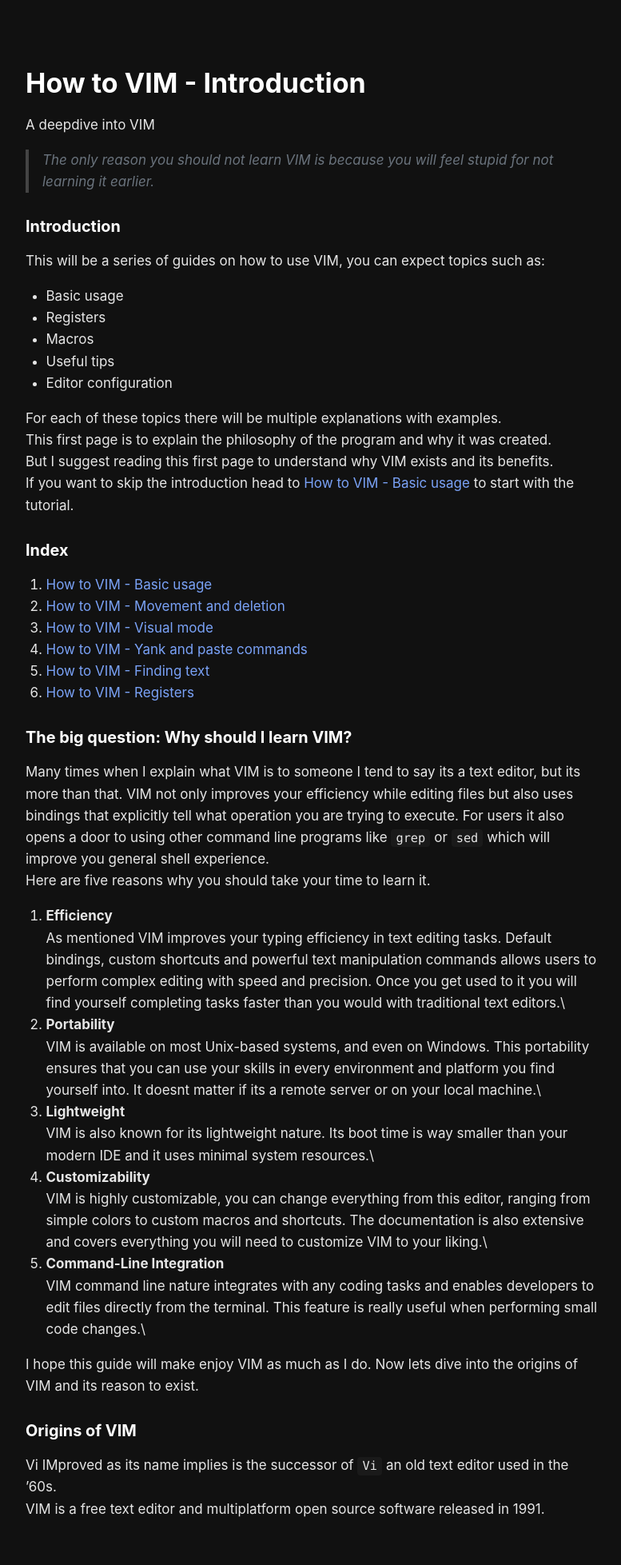
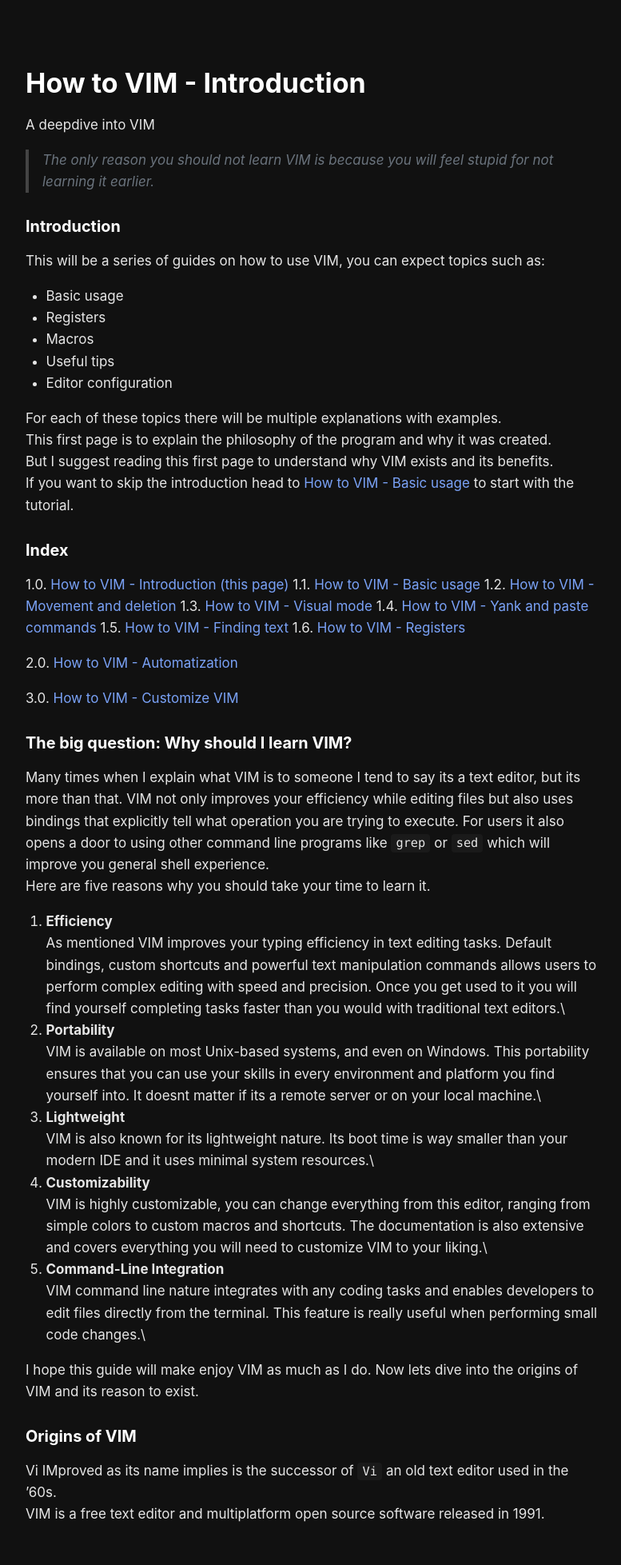
Before and after one commit to borrasnil/website, a Jekyll site: the page built from tutorials/vim-0.md, in a window 1280 px wide. Shown: the whole page at 80% size, without its empty margins (248-1025 px from the left). Built offline with Jekyll 4.4.1, drawn with Linux system fonts in a browser that asks for light colours.

Commit message:
docs: expanded index table for future use

```diff
--- a/tutorials/vim-0.md
+++ b/tutorials/vim-0.md
@@ -21,12 +21,17 @@ But I suggest reading this first page to understand why VIM exists and its benef
 If you want to skip the introduction head to [How to VIM - Basic usage](/tutorials/vim-1) to start with the tutorial.
 
 ### Index
-1. [How to VIM - Basic usage](vim-1)
-2. [How to VIM - Movement and deletion](vim-2)
-3. [How to VIM - Visual mode](vim-3)
-4. [How to VIM - Yank and paste commands](vim-4)
-5. [How to VIM - Finding text](vim-5)
-6. [How to VIM - Registers]()
+1.0. [How to VIM - Introduction (this page)](vim-0)
+1.1. [How to VIM - Basic usage](vim-1)
+1.2. [How to VIM - Movement and deletion](vim-2)
+1.3. [How to VIM - Visual mode](vim-3)
+1.4. [How to VIM - Yank and paste commands](vim-4)
+1.5. [How to VIM - Finding text](vim-5)
+1.6. [How to VIM - Registers](wip)
+
+2.0. [How to VIM - Automatization](wip)
+
+3.0. [How to VIM - Customize VIM](wip)
 
 ### The big question: Why should I learn VIM?
 Many times when I explain what VIM is to someone I tend to say its a text editor, but its more than that.
```
Also changed, not shown: WIP.md (added, +7 -0 lines).
